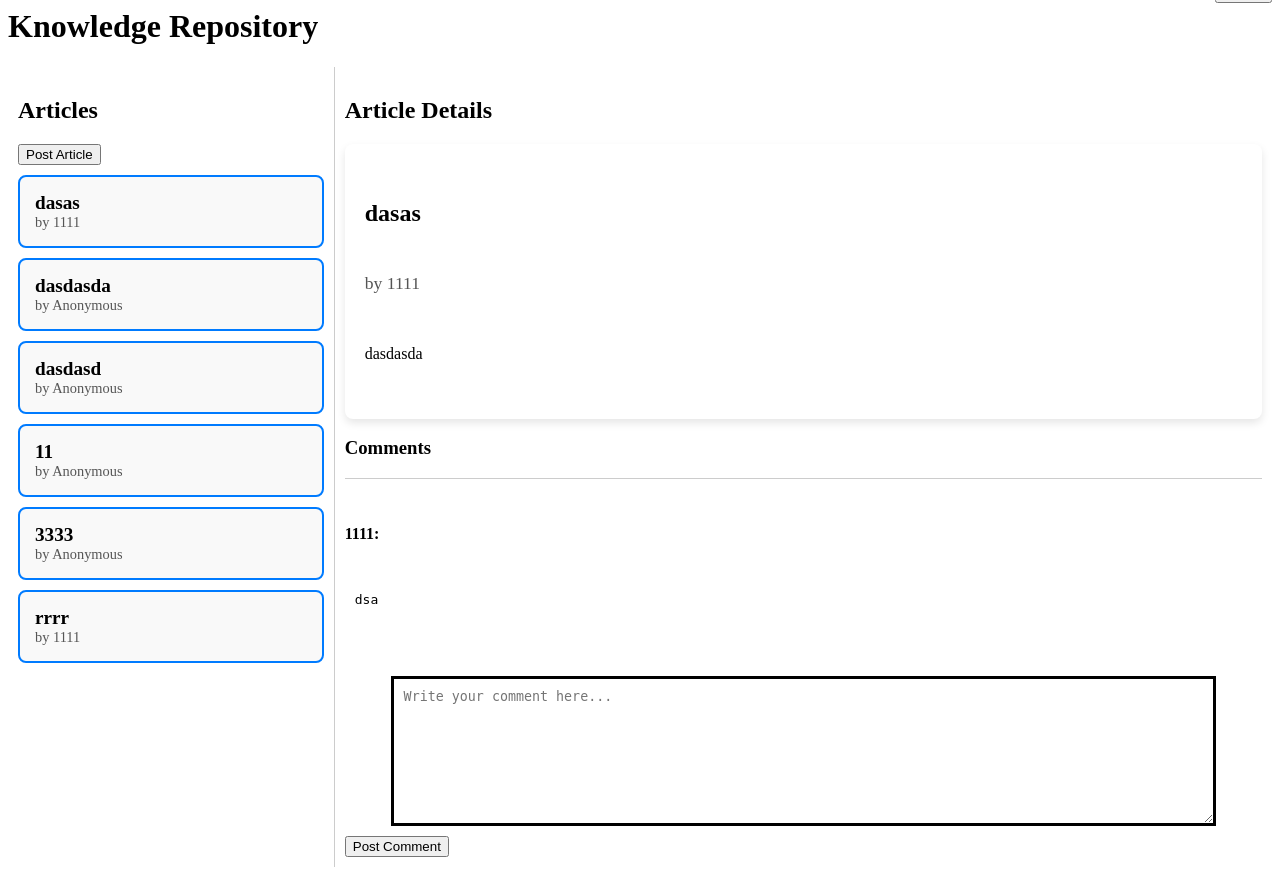
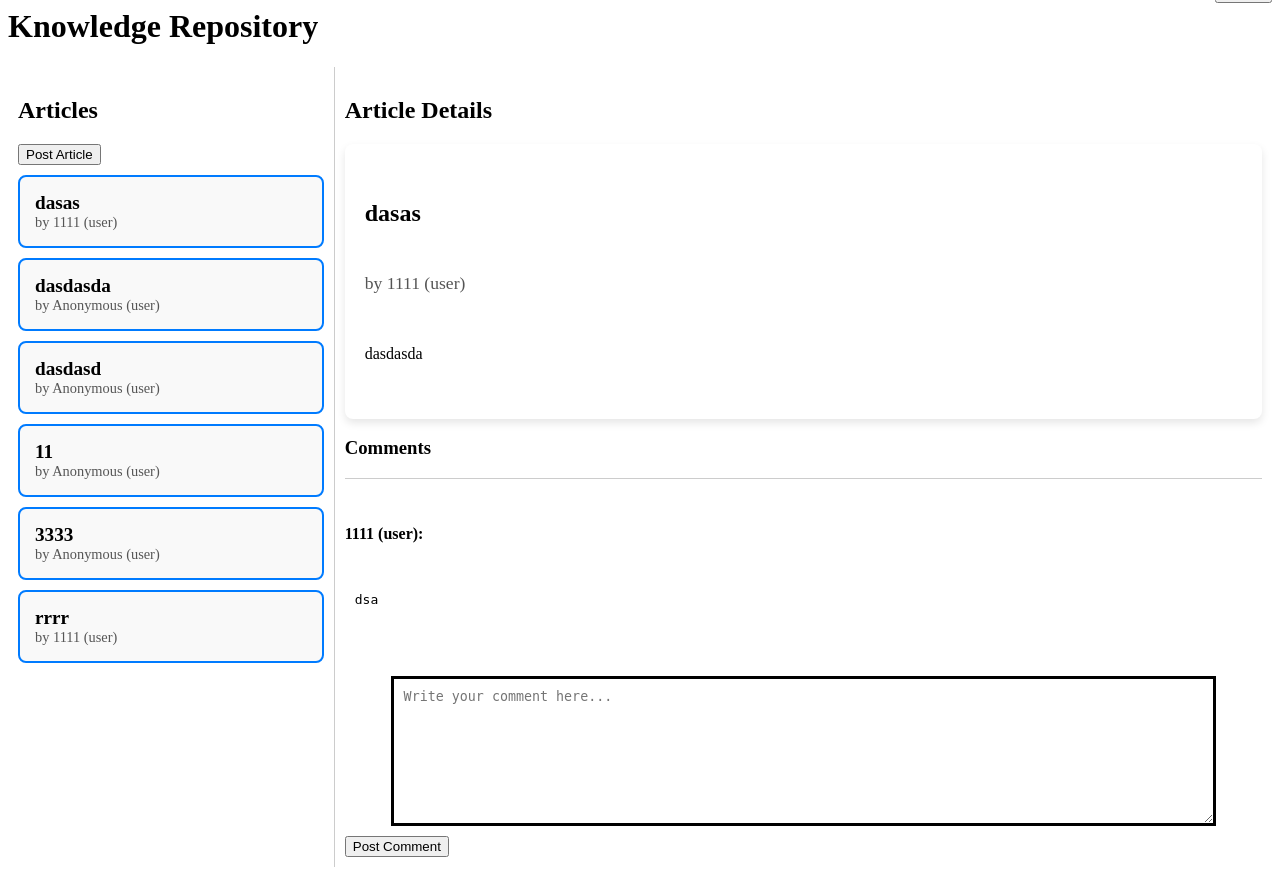
Before and after one commit to Jack1in/INFO2222, a Flask app: page /knowledge_repository in a window 1280 px wide. Shown: the part 63-938 px from the top of the page. Run offline with Flask 3, Linux system fonts and the light colour scheme.

Commit message:
give role in post

```diff
--- a/app.py
+++ b/app.py
@@ -331,8 +331,12 @@ def post_article():
         if db.is_user_muted(username):
             return jsonify({"error": "You are muted and cannot post articles"}), 403
 
+        user = db.get_user(username)
+        role = user.role if user else "unknown"
+
         article = {
             "username": username,
+            "role": role,  # Include role
             "title": title,
             "content": content,
             "anonymous": anonymous
@@ -352,7 +356,6 @@ def post_article():
     except Exception as e:
         return jsonify({"error": str(e)}), 500
 
-
 @app.route('/get_articles', methods=['GET'])
 def get_articles():
     try:
@@ -362,9 +365,14 @@ def get_articles():
         with open('articles.json', 'r') as file:
             articles = json.load(file)
 
+        for article in articles:
+            user = db.get_user(article['username'])
+            article['role'] = user.role if user else "unknown"
+
         return jsonify(articles), 200
     except Exception as e:
         return jsonify({"error": str(e)}), 500
+
 
 @app.route('/update_article', methods=['PUT'])
 def update_article():
@@ -453,37 +461,29 @@ def post_comment():
         article_username = data.get('articleUsername')
         content = data.get('content')
 
-        # Validate session key
         if session.get(username) != session_key:
             return jsonify({"error": "Invalid session key"}), 403
 
-        # Check if user is muted
         if db.is_user_muted(username):
             return jsonify({"error": "You are muted and cannot post comments"}), 403
 
+        user = db.get_user(username)
+        role = user.role if user else "unknown"
+
         comment = {
             "username": username,
+            "role": role,  # Include role
             "article_title": article_title,
             "article_username": article_username,
             "content": content
         }
 
-        # Ensure comments.json exists and append the new comment
         if not os.path.exists('comments.json'):
             with open('comments.json', 'w') as file:
                 json.dump([], file)
 
         with open('comments.json', 'r+') as file:
             comments = json.load(file)
-
-            # Check for duplicate comments by the same publisher on the same article
-            for existing_comment in comments:
-                if (existing_comment['article_title'] == article_title and
-                    existing_comment['article_username'] == article_username and
-                    existing_comment['username'] == username and
-                    existing_comment['content'] == content):
-                    return jsonify({"error": "Duplicate comment"}), 400
-
             comments.append(comment)
             file.seek(0)
             json.dump(comments, file, indent=4)
@@ -508,6 +508,10 @@ def get_comments():
         with open('comments.json', 'r') as file:
             comments = json.load(file)
             article_comments = [comment for comment in comments if comment['article_title'] == title and comment['article_username'] == username]
+
+        for comment in article_comments:
+            user = db.get_user(comment['username'])
+            comment['role'] = user.role if user else "unknown"
 
         return jsonify(article_comments), 200
     except Exception as e:
--- a/comments.json
+++ b/comments.json
@@ -18,5 +18,12 @@
         "article_title": "dasas",
         "article_username": "1111",
         "content": "dsa"
+    },
+    {
+        "username": "1111",
+        "role": "administrative staff",
+        "article_title": "dasdasd",
+        "article_username": "1111",
+        "content": "dasdas"
     }
 ]
--- a/templates/knowledge_repository.jinja
+++ b/templates/knowledge_repository.jinja
@@ -301,7 +301,7 @@
                         articleItem.onclick = () => viewArticle(article);
                         articleItem.innerHTML = `
                             <div class="article-title">${article.title}</div>
-                            <div class="article-author">by ${authorName}</div>
+                            <div class="article-author">by ${authorName} (${article.role})</div>  <!-- Display role -->
                         `;
                         articlesList.appendChild(articleItem);
                     });
@@ -320,7 +320,6 @@
 
 
 
-
         function viewArticle(article) {
             const articleDetails = document.querySelector('.article-details');
             articleDetails.dataset.title = article.title;
@@ -331,7 +330,7 @@
 
             articleDetails.innerHTML = `
                 <div class="article-details-title">${article.title}</div>
-                <div class="article-details-author">by ${authorName}</div>
+                <div class="article-details-author">by ${authorName} (${article.role})</div>  <!-- Display role -->
                 <div class="article-details-content">${article.content}</div>
             `;
 
@@ -517,7 +516,7 @@
                         const commentItem = document.createElement('div');
                         commentItem.className = 'comment-container';
                         commentItem.innerHTML = `
-                            <div class="comment-author">${comment.username}:</div>
+                        <div class="comment-author">${comment.username} (${comment.role}):</div>  <!-- Display role -->
                             <pre class="comment-content">${comment.content}</pre>
                         `;
                         if (comment.username === "{{ request.args.get('username') }}" || "{{ request.args.get('role') }}" === "admin") {
```
Also changed, not shown: database/main.db.
